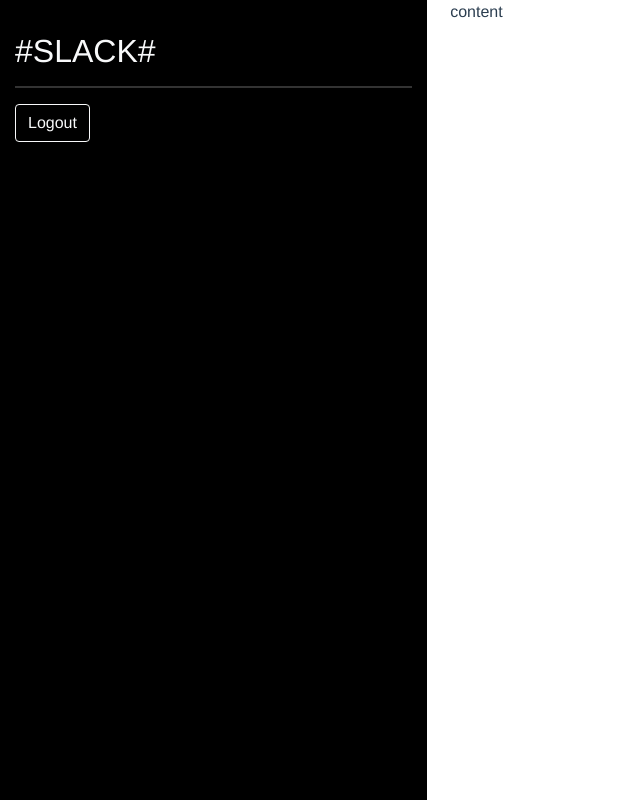
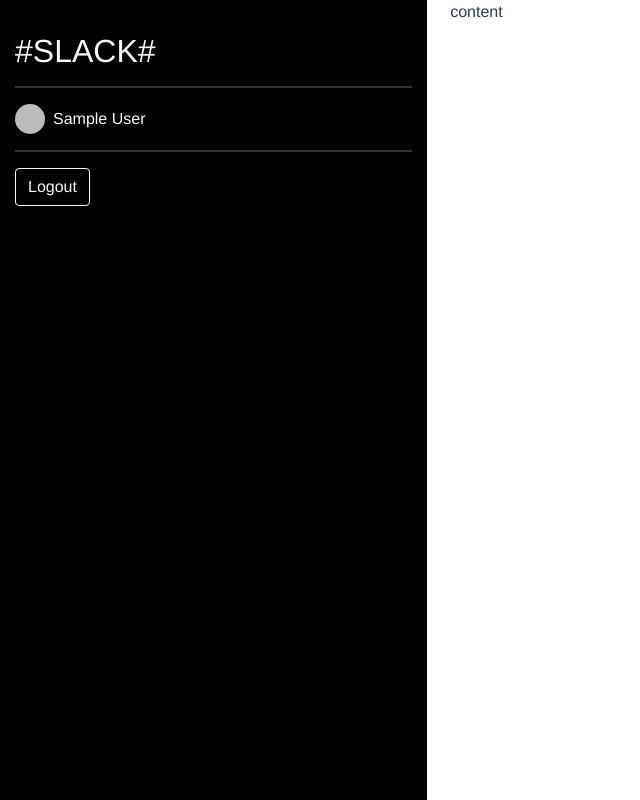
Before and after one commit to potter80511/slack, a Vue app: page / in a window 1280 px wide. Shown: the whole page, without its empty margins (0-640 px from the left). Built offline with nearby package versions, Linux system fonts and the light colour scheme; no server answers; sample sign-in values are in the browser's storage.

Commit message:
將sidebar寫成component

```diff
--- /dev/null
+++ b/src/components/Sidebar.vue
@@ -0,0 +1,37 @@
+<template>
+  <div>
+    <h2 class="text-light">#SLACK#</h2>
+
+    <hr style="border: 1px solid #333;">
+    <span>
+      <img :src="currentUser.photoURL" height="30" class="rounded-circle mr-2">
+      <span class="text-light">{{ currentUser.displayName }}</span>
+    </span>
+    <hr style="border: 1px solid #333;">
+
+    <button class="btn btn-outline-light" @click="logout">Logout</button>
+  </div>
+</template>
+
+<script>
+import firebase from 'firebase/app';
+import { mapGetters } from 'vuex';
+
+export default {
+  name: 'sidebar',
+  computed: {
+    ...mapGetters(['currentUser'])
+  },
+  methods: {
+    logout() {
+       firebase.auth().signOut();
+       this.$store.dispatch('setUser', null);
+       this.$router.push('/login');
+    },
+  },
+}
+</script>
+
+<style lang="scss" scoped>
+
+</style>
--- a/src/pages/Chat.vue
+++ b/src/pages/Chat.vue
@@ -2,9 +2,7 @@
   <div class="container-fluid">
     <div class="row">
       <div class="col-md-4 sidebar">
-        <h2 class="text-light">#SLACK#</h2>
-        <hr>
-        <button class="btn btn-outline-light" @click="logout">Logout</button>
+        <Sidebar/>
       </div>
       <div class="col-md-8 content">content</div>
     </div>
@@ -13,9 +11,13 @@
 
 <script>
 import firebase from 'firebase/app';
+import Sidebar from '@/components/Sidebar';
 
 export default {
   name: 'chat',
+  components: {
+    Sidebar
+  },
   methods: {
     logout() {
        firebase.auth().signOut();
@@ -35,9 +37,6 @@
   float: left;
   padding-top: 2em;
   overflow: scroll;
-  hr {
-    border: 1px solid #333;
-  }
 }
 .content {
   width: 66%;
```
